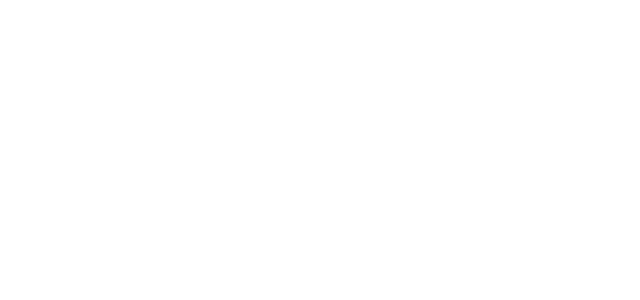
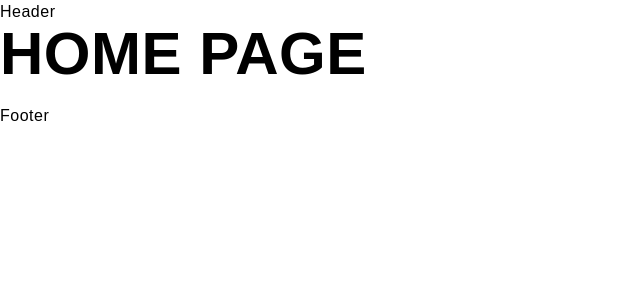
Before and after one commit to ElierHP/pencils-and-inks, a Next.js app: page / in a window 1280 px wide. Shown: the top 300 px of the page, without its empty margins (0-640 px from the left). Built offline with nearby package versions, Linux system fonts and the light colour scheme.

Commit message:
Organize folder structure.

```diff
--- /dev/null
+++ b/src/components/layout/Footer.js
@@ -0,0 +1,5 @@
+import React from "react";
+
+export default function Footer() {
+  return <footer>Footer</footer>;
+}
--- /dev/null
+++ b/src/components/layout/Header.js
@@ -0,0 +1,5 @@
+import React from "react";
+
+export default function Header() {
+  return <header>Header</header>;
+}
--- /dev/null
+++ b/src/components/layout/Layout.js
@@ -0,0 +1,12 @@
+import Footer from "./Footer";
+import Header from "./Header";
+
+export default function Layout({ children }) {
+  return (
+    <>
+      <Header />
+      <div>{children}</div>
+      <Footer />
+    </>
+  );
+}
--- a/src/pages/api/hello.js
+++ /dev/null
@@ -1,5 +0,0 @@
-// Next.js API route support: https://nextjs.org/docs/api-routes/introduction
-
-export default function handler(req, res) {
-  res.status(200).json({ name: 'John Doe' })
-}
--- a/src/pages/index.js
+++ b/src/pages/index.js
@@ -1,13 +1,18 @@
 import Head from "next/head";
+import Layout from "../components/layout/Layout";
 
 export default function Home() {
   return (
-    <div>
+    <Layout>
       <Head>
-        <title>Create Next App</title>
-        <meta name="description" content="Generated by create next app" />
+        <title>Pencils and Inks</title>
+        <meta
+          name="Pencils and Inks."
+          content="Ecommerce store for pencils and inks."
+        />
         <link rel="icon" href="/favicon.ico" />
       </Head>
-    </div>
+      <h1>HOME PAGE</h1>
+    </Layout>
   );
 }
```
Also changed, not shown: public/vercel.svg (deleted), 1 other file (tests, documents, lock files or other folders).
